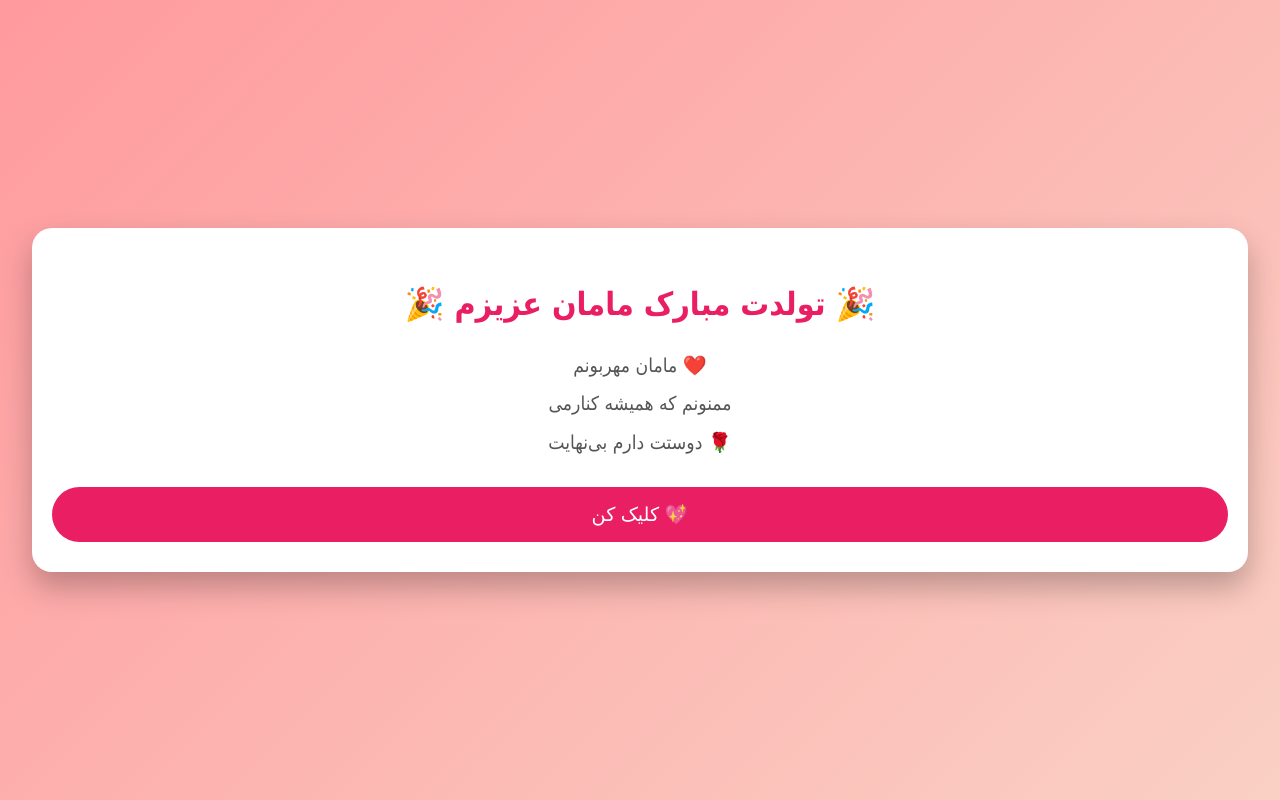
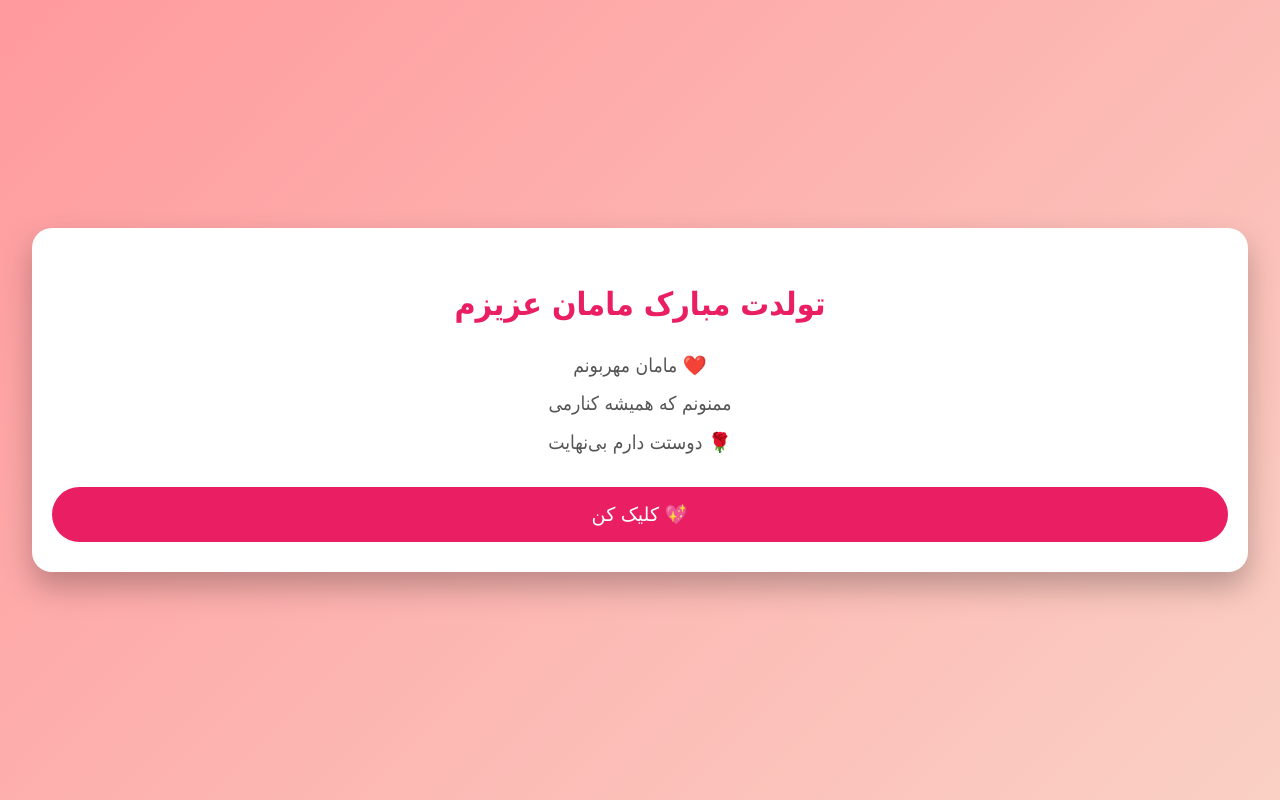
Before and after one commit to parhamdfr/Ii, a plain HTML site: page index.html in a window 1280 px wide. Drawn offline with Linux system fonts and the light colour scheme.

Commit message:
Update index.html

```diff
--- a/index.html
+++ b/index.html
@@ -94,7 +94,7 @@
 <body>
 
 <div class="card">
-    <h1>🎉 تولدت مبارک مامان عزیزم 🎉</h1>
+    <h1> تولدت مبارک مامان عزیزم </h1>
     <p>
         مامان مهربونم ❤️<br>
         ممنونم که همیشه کنارمی<br>
```
